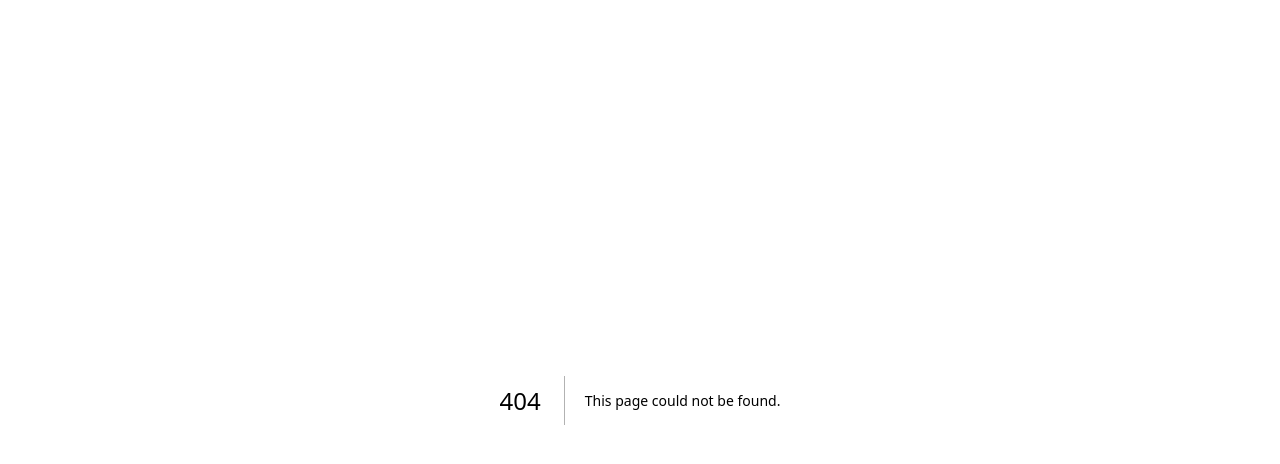
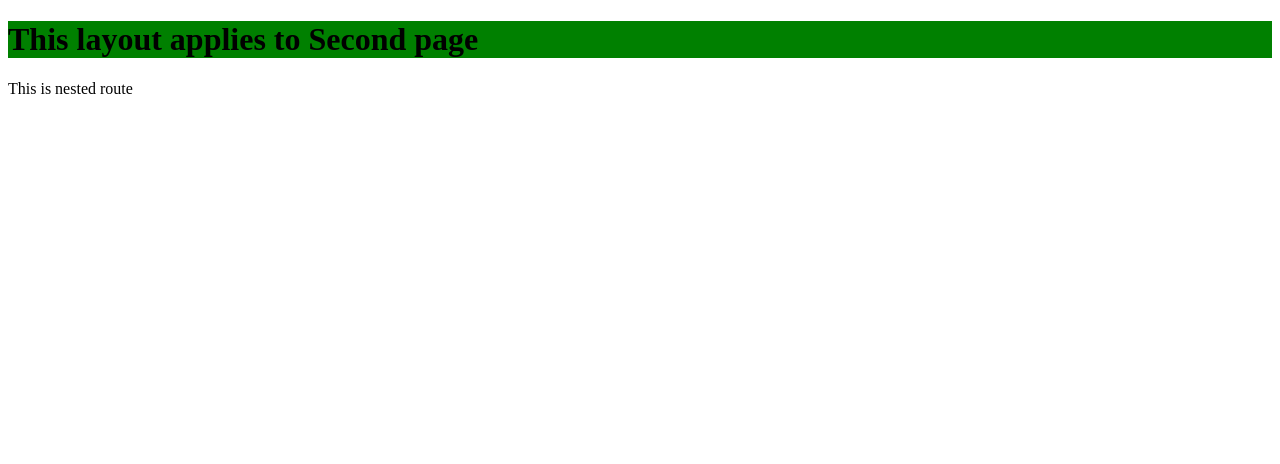
Before and after one commit to Ayut0/Next.js_ver13_practice, a Next.js app: page /second-page/nested-route in a window 1280 px wide. Before the commit this address had no page. Shown: the top 464 px of the page. Built offline with nearby package versions, Linux system fonts and the light colour scheme.

Commit message:
Add nested route

```diff
--- a/app/page.tsx
+++ b/app/page.tsx
@@ -1,5 +1,6 @@
-"use client"
+"use client";
 
+import Link from "next/link";
 import User from "./components/User";
 import WithApolloProvider from "./provider/ApolloProvider";
 
@@ -12,6 +13,7 @@ export default function Home() {
       <div>
         <h1>Home</h1>
         <p>GraphQL with Next.js</p>
+        <Link href='/second-page'>Go to the second page</Link>
       </div>
     </main>
   );
--- a/app/second-page/layout.tsx
+++ b/app/second-page/layout.tsx
@@ -1,10 +1,13 @@
 import React from "react";
 
-const Layout = () => {
+const Layout = ({ children }: { children: React.ReactNode }) => {
   return (
-    <header style={{ backgroundColor: "green" }}>
-      <h1>This layout applies to Second page</h1>
-    </header>
+    <>
+      <header style={{ backgroundColor: "green" }}>
+        <h1>This layout applies to Second page</h1>
+      </header>
+      <div>{children}</div>
+    </>
   );
 };
 
--- /dev/null
+++ b/app/second-page/nested-route/page.tsx
@@ -0,0 +1,9 @@
+import React from 'react'
+
+const IndexPage = () => {
+  return (
+    <div>This is nested route</div>
+  )
+}
+
+export default IndexPage
```
Also changed, not shown: app/second-page/page.tsx (+9 -5 lines).
